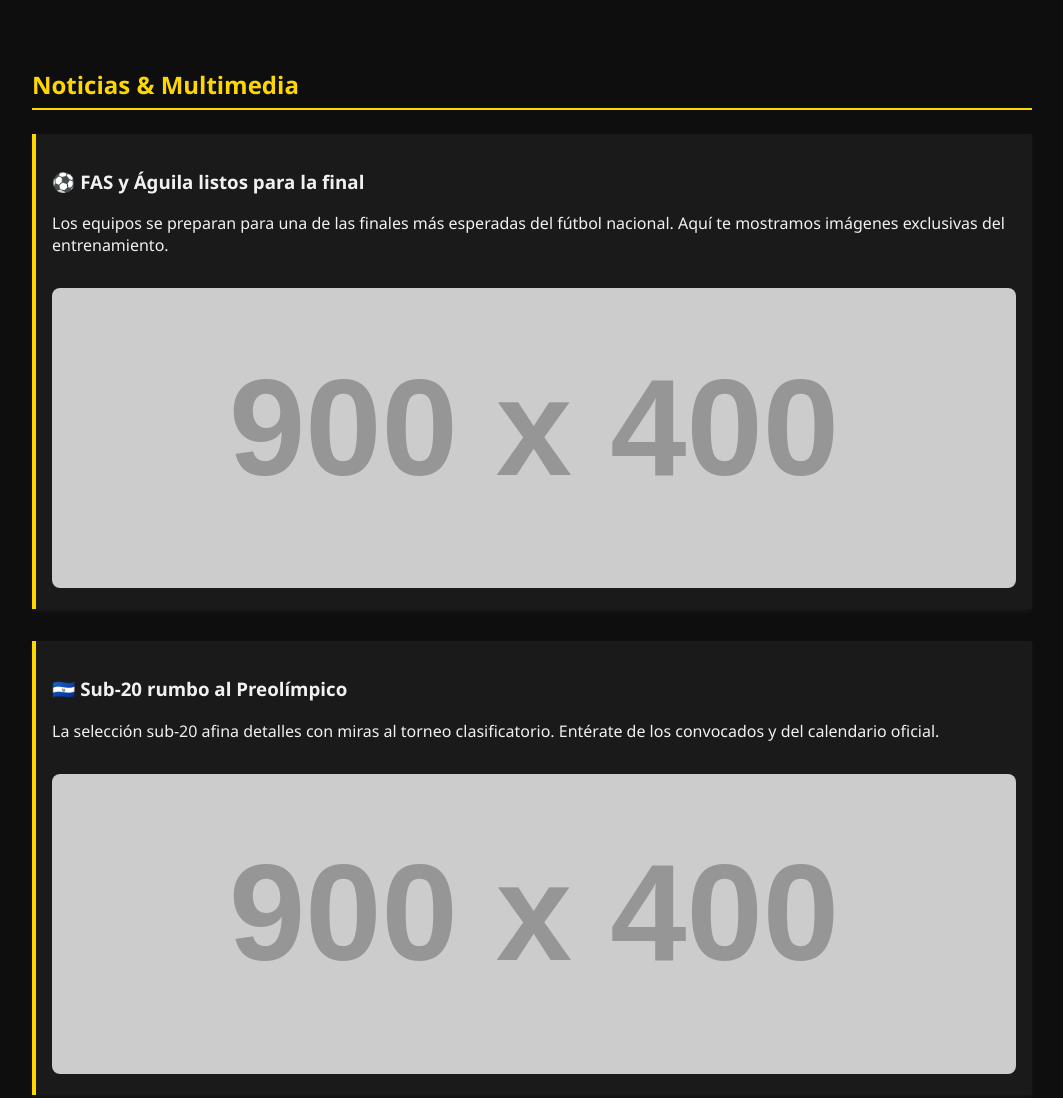
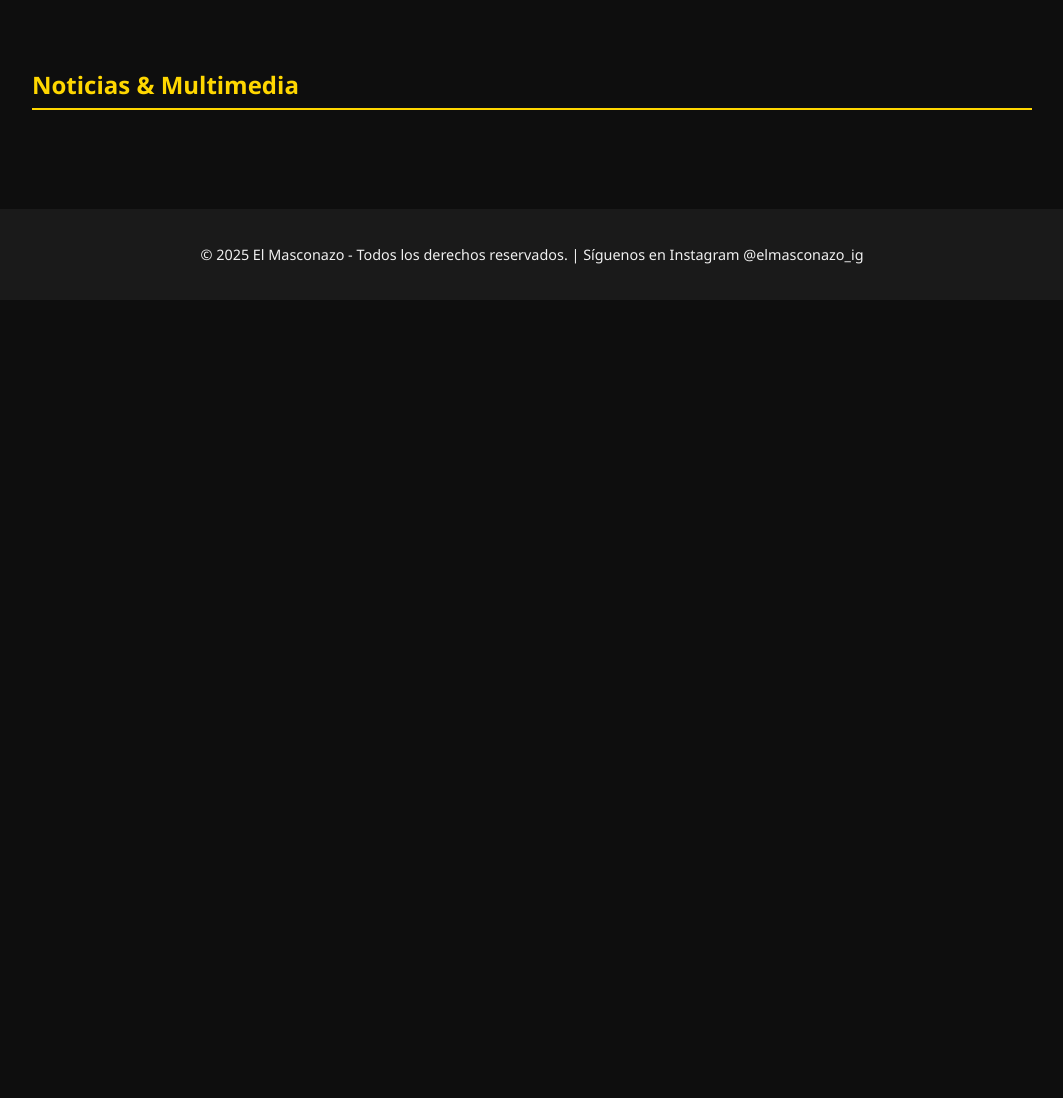
Before and after one commit to elmasconazo/elmasconazo, a plain HTML site: page index.html in a window 1280 px wide. Shown: the part 1585-2683 px from the top of the page, without its empty margins (108-1171 px from the left). After the commit the page ends 1885 px from the top, so only its background shows below. Drawn offline with Linux system fonts and the light colour scheme; placeholder pictures from the web are drawn by us.

Commit message:
Update index.html

```diff
--- a/index.html
+++ b/index.html
@@ -181,17 +181,6 @@
   <section id="noticias">
     <h2>Noticias & Multimedia</h2>
 
-    <div class="noticia">
-      <h3>⚽ FAS y Águila listos para la final</h3>
-      <p>Los equipos se preparan para una de las finales más esperadas del fútbol nacional. Aquí te mostramos imágenes exclusivas del entrenamiento.</p>
-      <img src="https://via.placeholder.com/900x400.png?text=Entrenamiento+FAS+vs+Aguila" alt="Noticia fútbol">
-    </div>
-
-    <div class="noticia">
-      <h3>🇸🇻 Sub-20 rumbo al Preolímpico</h3>
-      <p>La selección sub-20 afina detalles con miras al torneo clasificatorio. Entérate de los convocados y del calendario oficial.</p>
-      <img src="https://via.placeholder.com/900x400.png?text=Seleccion+Sub-20" alt="Sub-20 El Salvador">
-    </div>
 
   </section>
 
```
